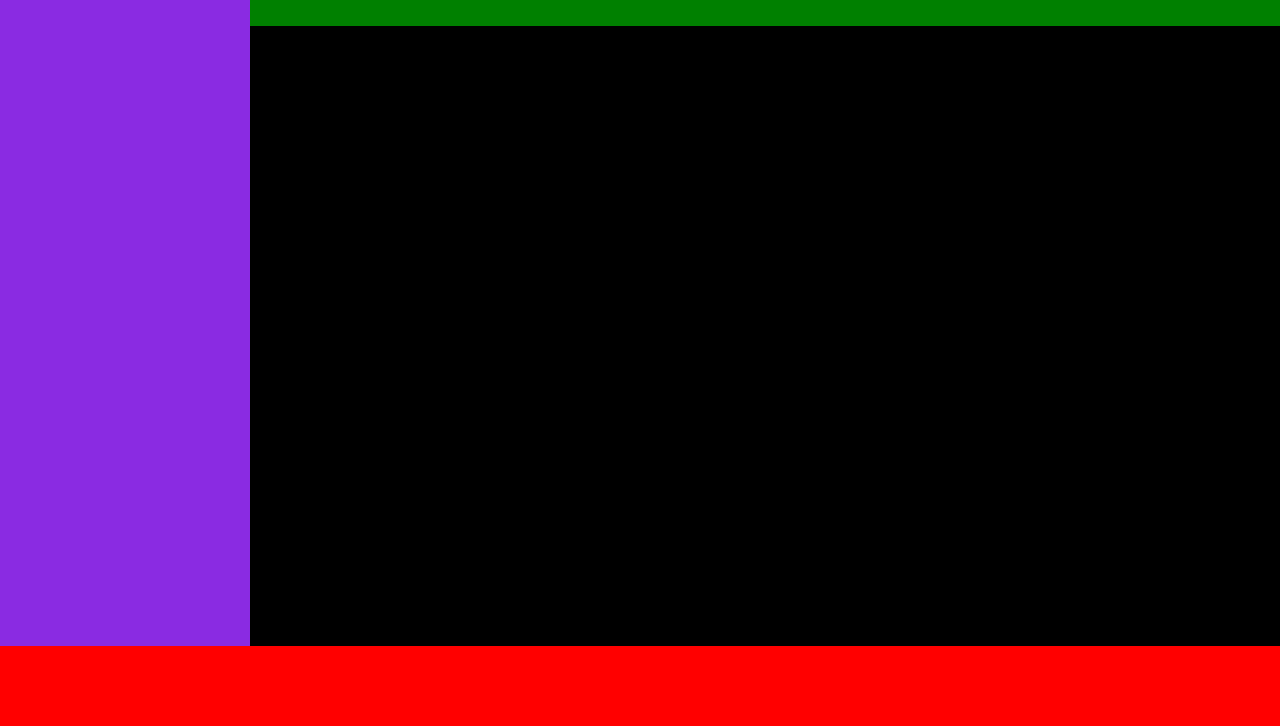
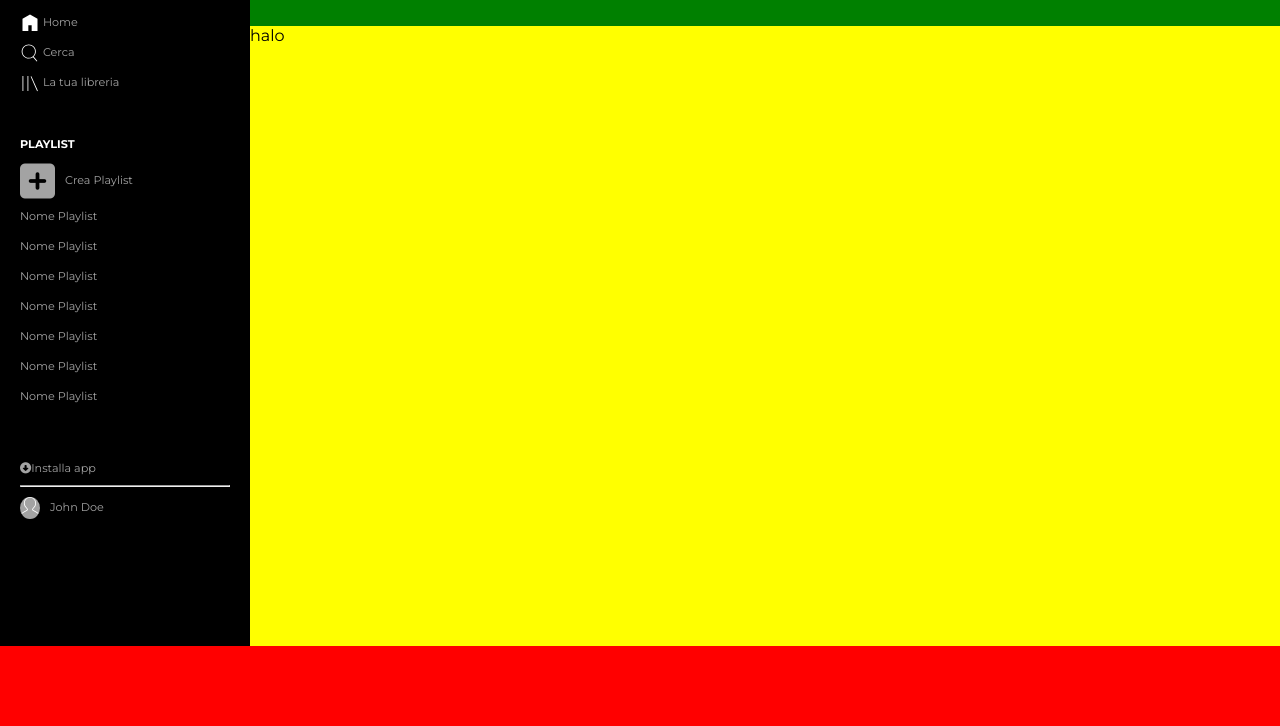
Before and after one commit to AlessioLibbi/html-css-spotifyweb, a plain HTML site: page index.html in a window 1280 px wide. Shown: the part 74-800 px from the top of the page. Drawn offline with Linux system fonts and the light colour scheme.

Commit message:
Add: sidebar

```diff
--- a/css/style.css
+++ b/css/style.css
@@ -4,10 +4,28 @@
     padding: 0;
     box-sizing: border-box;
 }
+body {
+    font-family: 'Montserrat', sans-serif;
+}
 
 img {
     max-width: 100%;
 }
+ul {
+    list-style: none;
+}
+
+
+
+li > img {
+    width: 20px;
+    vertical-align: middle;
+}
+
+li {
+    line-height: 30px;
+}
+
 
 /* WRAPPER CONTAINER SETTING */
 .wrapper {
@@ -51,11 +69,61 @@ img {
 .side-bar {
     flex-shrink: 0;
     width: 250px;
-    /* DEBUG */
-    background-color: blueviolet;
+    background-color: #000000;
+    color: white;
 }
 
 .main-content {
     height: 100%;
+    width: 100%;
+    padding-top: 100px;
+    background-color: yellow;
 
 }
+
+/* SIDE BAR SETTING */
+.side-bar * {
+    font-size: .7rem;
+}
+.container {
+    padding: 20px;
+}
+.logo {
+    width: 60%;
+    margin-bottom: 20px;
+}
+.playlist i {
+    font-size: 40px;
+    vertical-align: middle;
+    margin-right: 10px;
+}
+
+.playlist * {
+    color: #A3A3A3;
+}
+
+.playlist h4 {
+    color: white;
+    margin-bottom: 10px;
+}
+
+.container * {
+    color: #A3A3A3;
+}
+.profile {
+    width: 20px;
+    background-color: #A3A3A3;
+    border-radius: 50%;
+    object-fit: contain;
+    vertical-align: middle;
+    margin-right: 10px;
+    margin-top: 0px;
+}
+.side-foot p  {
+    margin-top: 10px;
+    margin-bottom: 10px;
+}
+
+.side-foot:last-child {
+    color: white;
+}
--- a/index.html
+++ b/index.html
@@ -7,13 +7,48 @@
     <title>Document</title>
     <!-- CSS LINK -->
     <link rel="stylesheet" href="./css/style.css">
+    <!-- GOOGLEFONTS -->
+    <link rel="preconnect" href="https://fonts.googleapis.com">
+    <link rel="preconnect" href="https://fonts.gstatic.com" crossorigin>
+    <link href="https://fonts.googleapis.com/css2?family=Montserrat:ital,wght@0,100;0,200;0,300;0,400;0,500;0,600;0,700;0,800;1,100;1,200;1,300;1,400;1,500;1,600;1,700;1,800&display=swap" rel="stylesheet">
+    <!-- FONTAWESOME -->
+    <link rel="stylesheet" href="https://cdnjs.cloudflare.com/ajax/libs/font-awesome/6.3.0/css/all.min.css" integrity="sha512-SzlrxWUlpfuzQ+pcUCosxcglQRNAq/DZjVsC0lE40xsADsfeQoEypE+enwcOiGjk/bSuGGKHEyjSoQ1zVisanQ==" crossorigin="anonymous" referrerpolicy="no-referrer" />
 </head>
 <body>
     <div class="wrapper">
         <div class="main">
             <!-- SIDE BAR -->
             <div class="side-bar">
+                <div class="container">
+                    <img class="logo" src="./img/logo.svg" alt="">
+                    <ul>
+                        <li><img src="./img/home.svg" alt=""><span> Home</span></li>
+                        <li><img src="./img/search.svg" alt=""><span> Cerca</span></li>
+                        <li><img src="./img/libreria.svg" alt=""><span> La tua libreria</span></li>
+                    </ul>
+                </div>
+                <div class="container playlist">
+                    <h4>PLAYLIST</h4>
+                    <ul>
+                        <li><i class="fa-solid fa-square-plus"></i>Crea Playlist</li>
+                        <li>Nome Playlist</li>
+                        <li>Nome Playlist</li>
+                        <li>Nome Playlist</li>
+                        <li>Nome Playlist</li>
+                        <li>Nome Playlist</li>
+                        <li>Nome Playlist</li>
+                        <li>Nome Playlist</li>
+                    </ul>
+                </div>
+                <div class="container">
+                    <div class="side-foot">
+                        <p><i class="fa-solid fa-circle-down"></i>Installa app</p>
+                        <hr>
+                        <p><img class="profile" src="./img/profile.svg" alt="">John Doe</p>
+                    </div>
 
+
+                </div>
             </div>
             <!-- END SIDE BAR -->
             <div class="right-content">
@@ -24,7 +59,7 @@
                 <!-- END FIXED BAR -->
                 <!-- MAIN CONTENT -->
                 <div class="main-content">
-
+                    halo
                 </div>
                 <!-- END MAIN CONTENT -->
 
```
